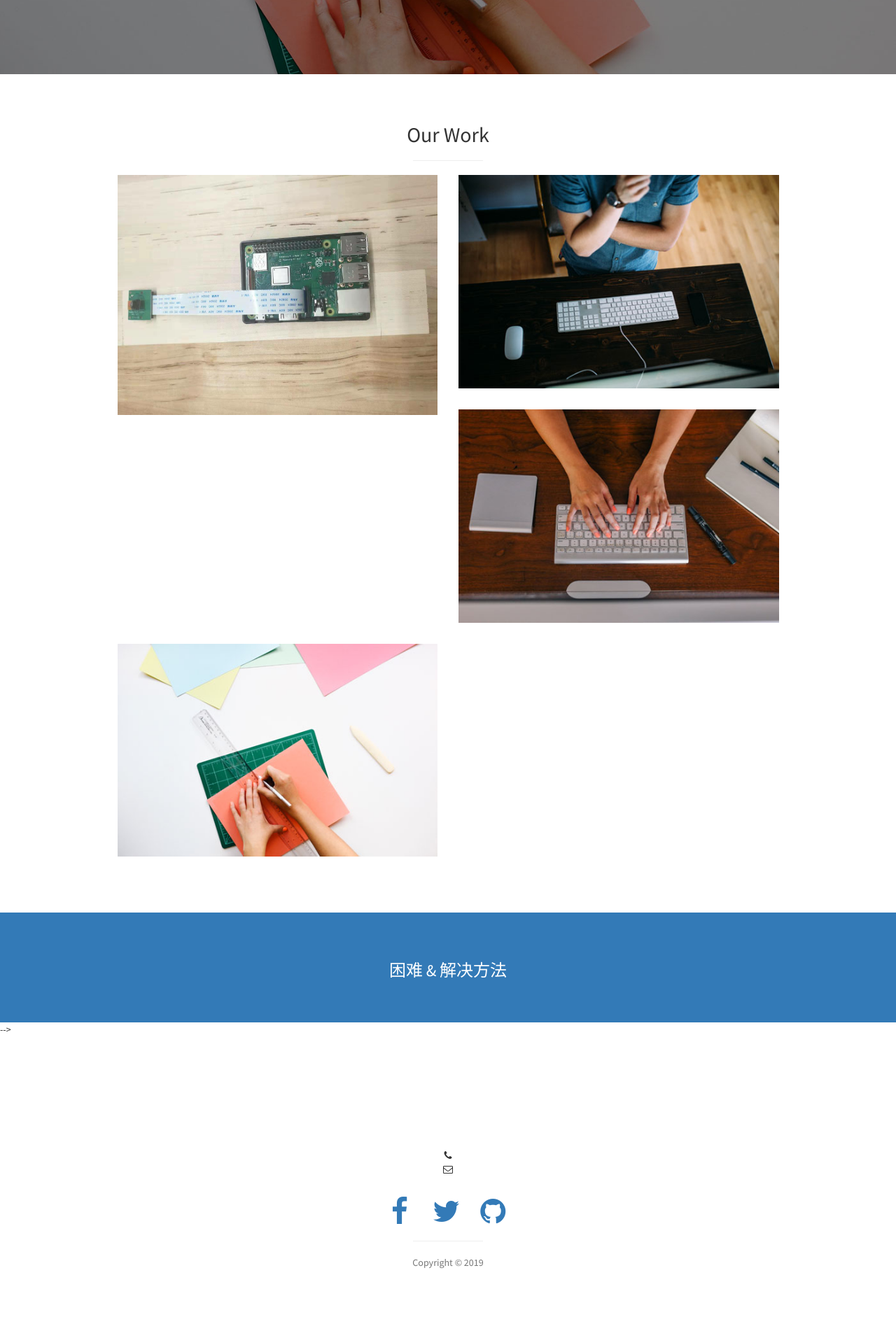
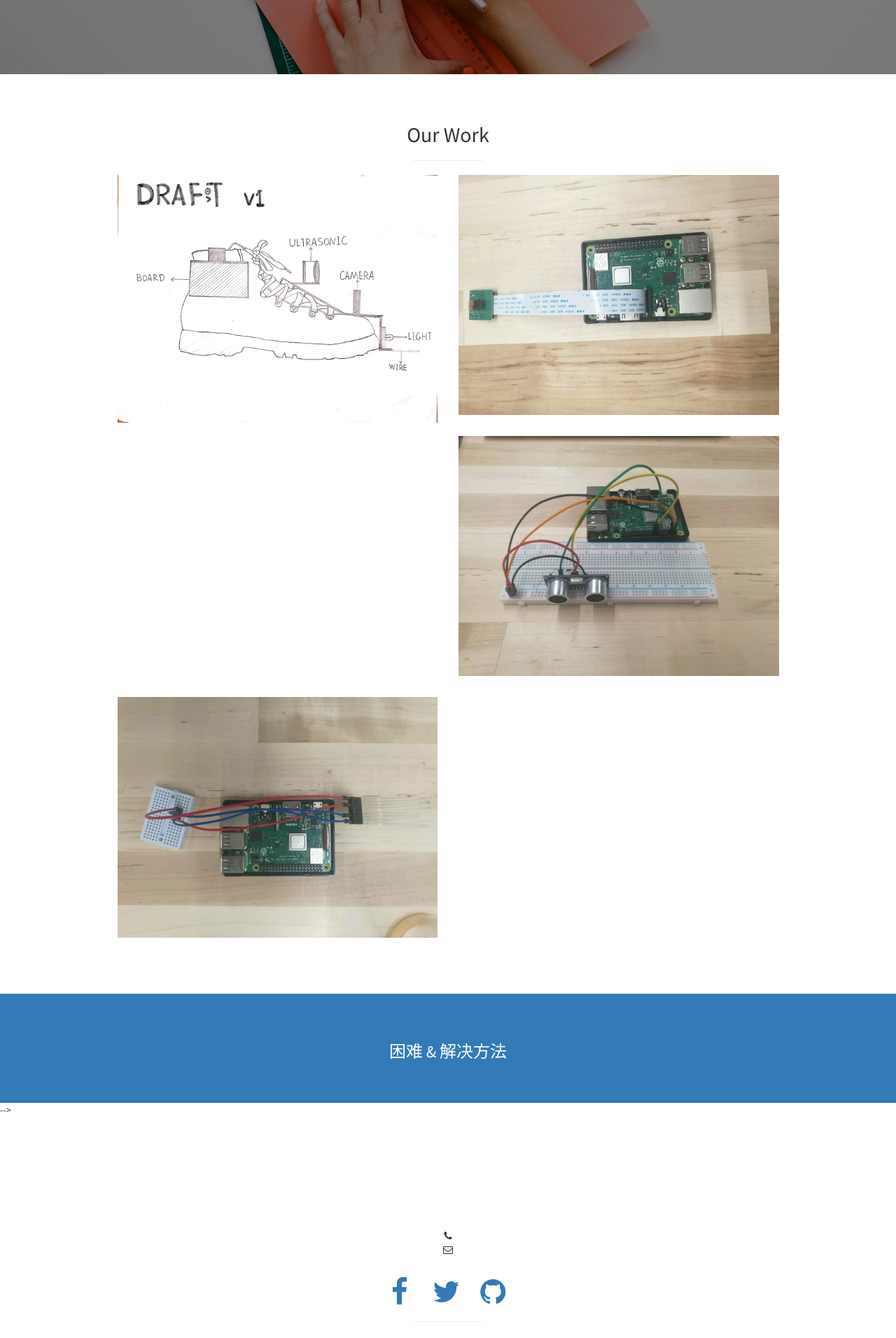
Before and after one commit to ProjectLambda9/ProjectLambda, a Jekyll site: the page built from index.html, in a window 1280 px wide. Shown: the part 1842-3754 px from the top of the page at 70% size. Built offline with Jekyll 4.4.1, drawn with Linux system fonts in a browser that asks for light colours.

Commit message:
Update portfolio.html

```diff
--- a/_includes/portfolio.html
+++ b/_includes/portfolio.html
@@ -8,7 +8,7 @@
           <div class="col-md-6">
             <div class="portfolio-item">
 <!--              <a href="#"> -->
-                <img class="img-portfolio img-responsive" src="img/cam.jpg" width=100% height=90%>
+                <img class="img-portfolio img-responsive" src="img/tmp.jpg" width=100% height=90%>
 <!--                  <text>产品示意图</text> -->
 <!--              </a>   -->
             </div>
@@ -16,21 +16,21 @@
           <div class="col-md-6">
             <div class="portfolio-item">
 <!--              <a href="#">  -->
-                <img class="img-portfolio img-responsive" src="img/portfolio-2.jpg" width=100% height=90%>
+                <img class="img-portfolio img-responsive" src="img/cam.jpg" width=100% height=90%>
 <!--             </a>  -->
             </div>
           </div>
           <div class="col-md-6">
             <div class="portfolio-item">
 <!--              <a href="#">  -->
-                <img class="img-portfolio img-responsive" src="img/portfolio-3.jpg" width=100% height=90%>
+                <img class="img-portfolio img-responsive" src="img/voice.jpg" width=100% height=90%>
 <!--              </a>          -->
             </div>
           </div>
           <div class="col-md-6">
             <div class="portfolio-item">
 <!--              <a href="#">    -->
-                <img class="img-portfolio img-responsive" src="img/portfolio-4.jpg" width=100% height=90%>
+                <img class="img-portfolio img-responsive" src="img/cable.jpg" width=100% height=90%>
 <!--              </a>            -->
             </div>
           </div>
```
